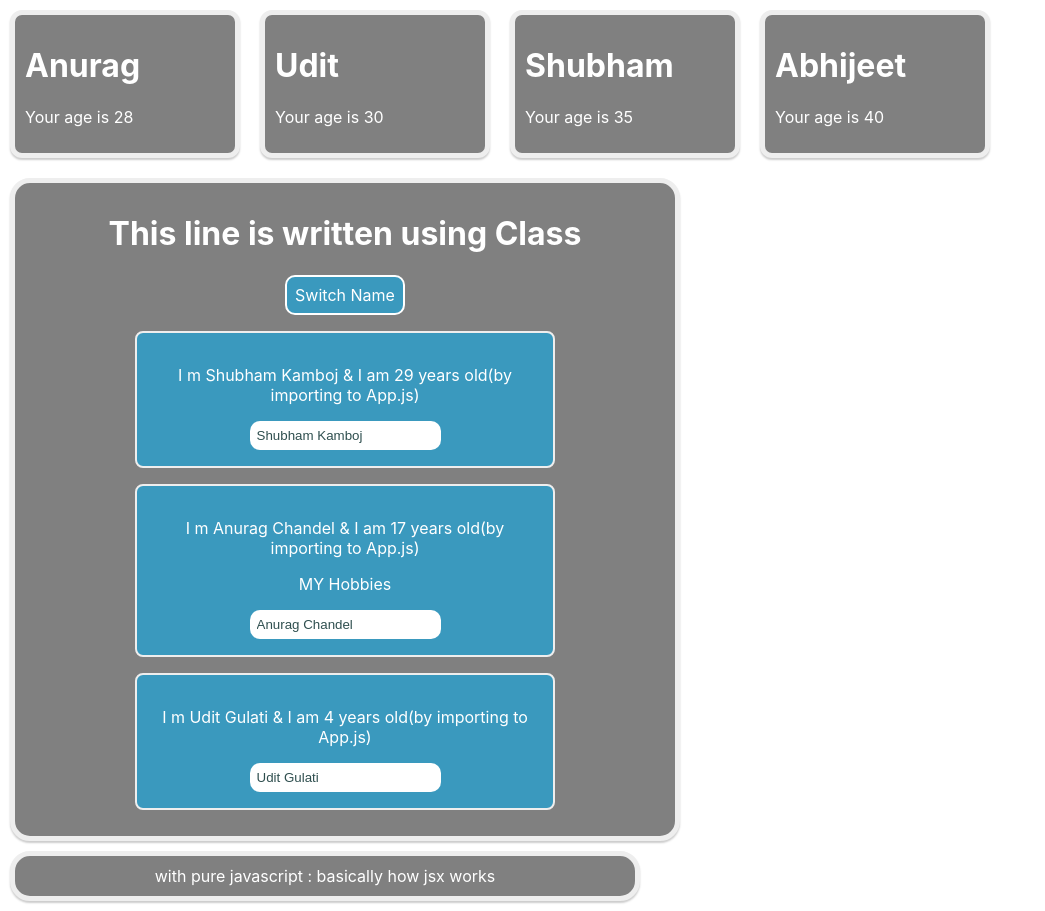
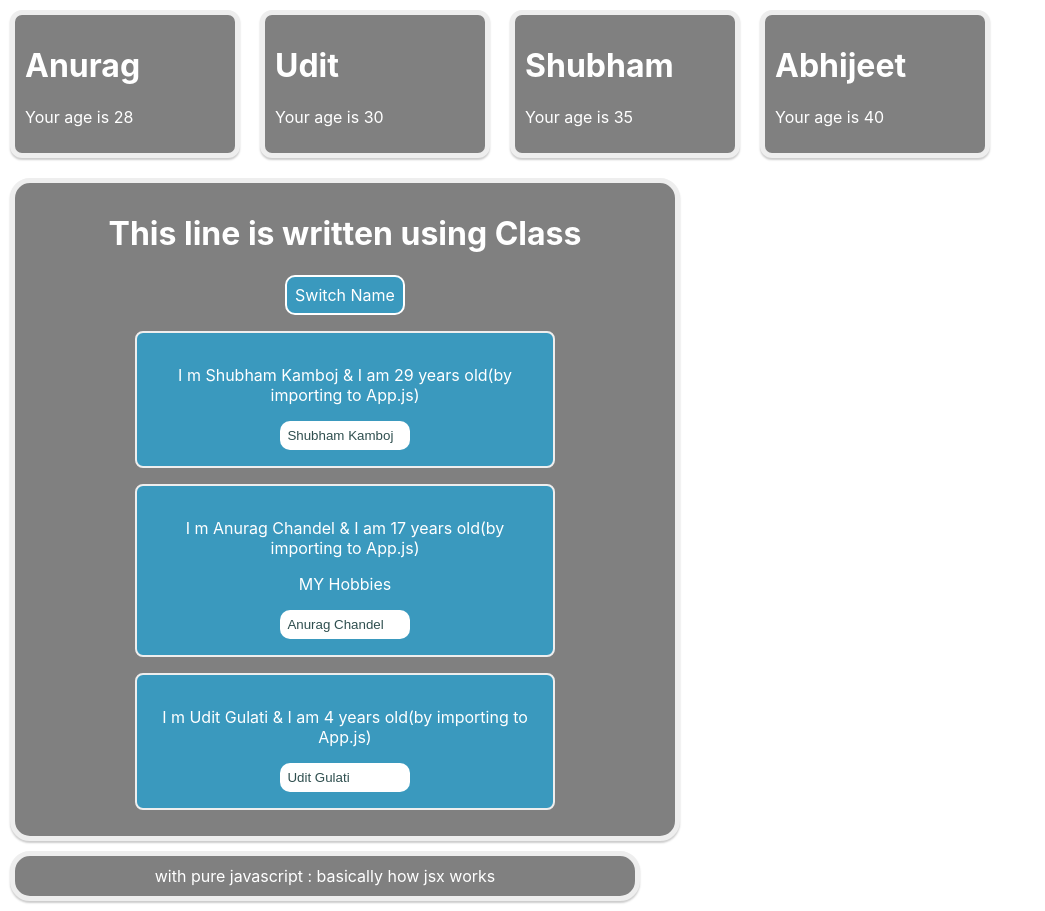
Before and after one commit to shkamboj/react_starter, a React (Create React App) app: page / in a window 1280 px wide. Shown: the whole page, without its empty margins (0-1045 px from the left). Built offline with nearby package versions, Linux system fonts and the light colour scheme.

Commit message:
changes done in package.json

```diff
--- a/src/People/People.css
+++ b/src/People/People.css
@@ -14,4 +14,5 @@ input[type=text] {
     border: grey;
     color : darkslategray;
     padding: 7px;
+    width: 30%;
   }
```
Also changed, not shown: package.json (+4 -4 lines), 1 other file (tests, documents, lock files or other folders).
